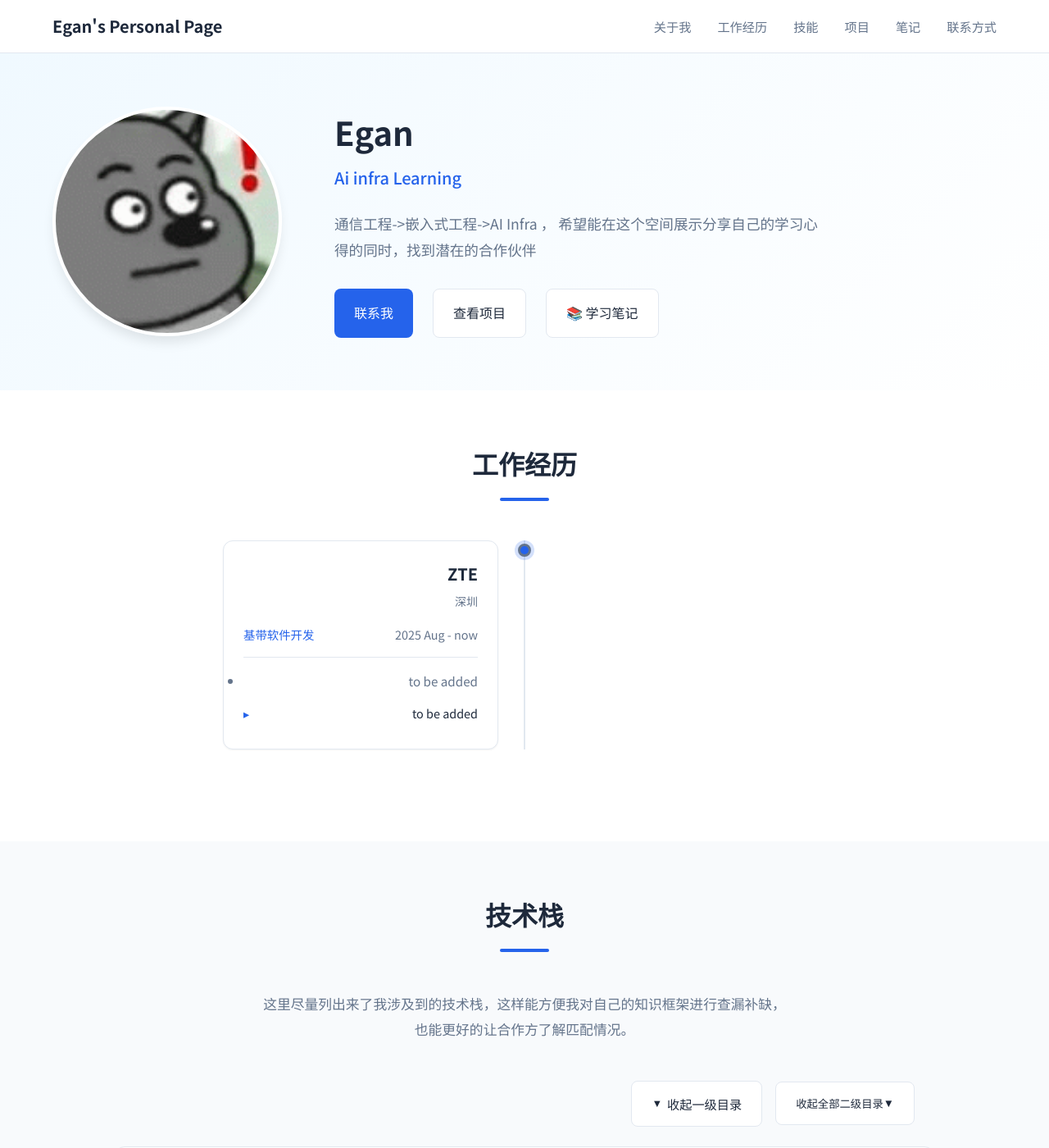
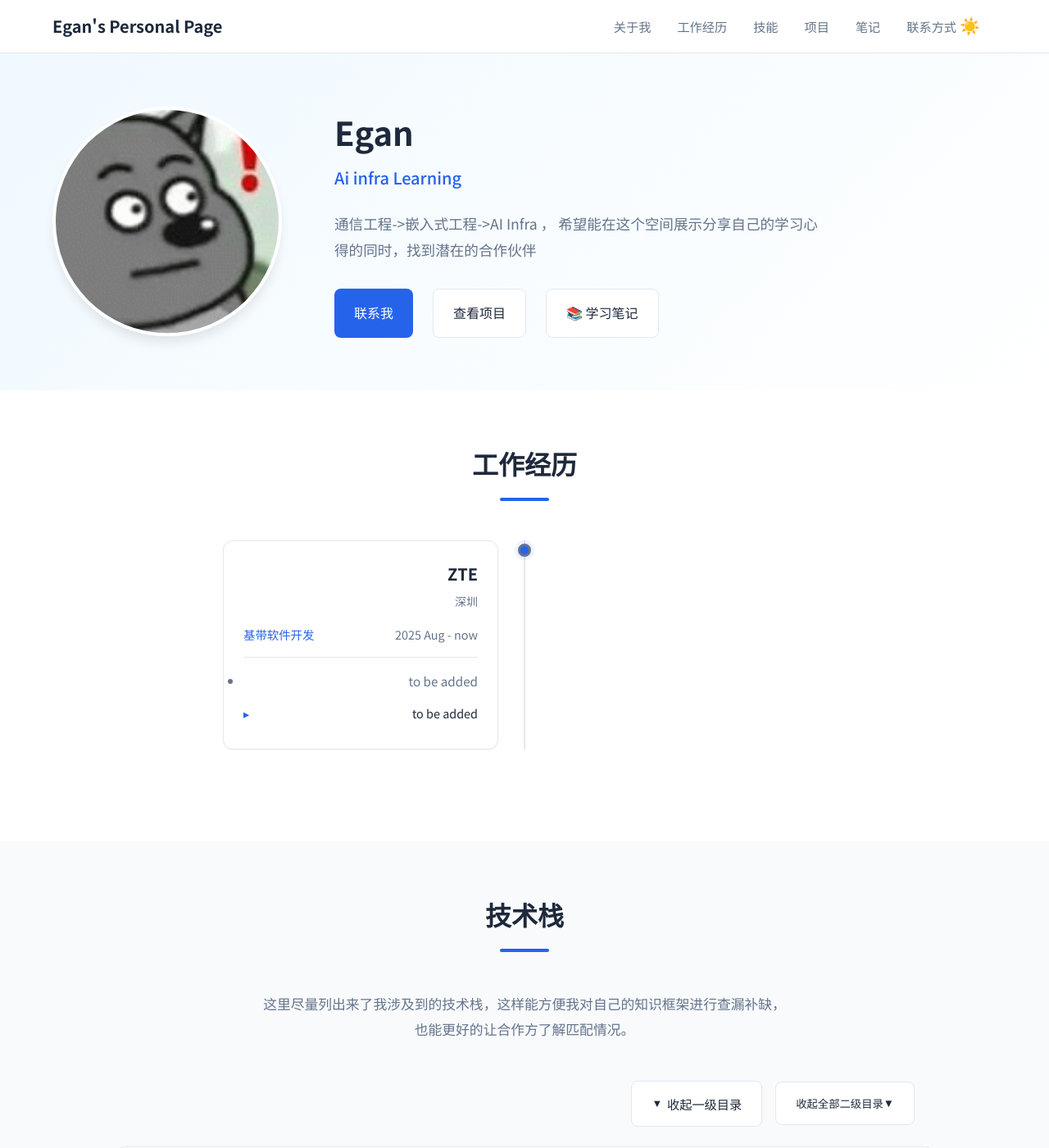
Before and after one commit to Lejun-Hu/Lejun-Hu.github.io, a Jekyll site: the page built from index.md, in a window 1280 px wide and 1400 px high. Shown: the whole window at 82% size. Built offline with Jekyll 4.4.1, drawn with Linux system fonts in a browser that asks for light colours.

Commit message:
添加黑夜/白天主题切换功能
- 在head.html添加防闪烁内联脚本，页面渲染前应用主题
- 在header.html导航栏添加主题切换按钮
- 扩展CSS变量系统，新增卡片/头部/页脚/代码块等主题变量
- 添加data-theme=dark深色主题，参考GitHub Dark Dimmed风格
- 扫描并修复所有硬编码颜色为CSS变量
- 添加toggleTheme和syncThemeToggle实现切换与持久化

```diff
--- a/_includes/head.html
+++ b/_includes/head.html
@@ -1,4 +1,12 @@
 <head>
+  <!-- 主题防闪烁脚本：在页面渲染前读取并应用主题 -->
+  <script>
+    (function() {
+      const theme = localStorage.getItem('theme') || 'light';
+      document.documentElement.setAttribute('data-theme', theme);
+    })();
+  </script>
+
   <!-- 基础 meta 标签 -->
   <meta charset="UTF-8">
   <meta name="viewport" content="width=device-width, initial-scale=1.0">
--- a/_includes/header.html
+++ b/_includes/header.html
@@ -19,6 +19,12 @@
         <a href="{{ '/' | relative_url }}#contact" class="nav-link">联系方式</a>
       </div>
 
+      <!-- 主题切换按钮 -->
+      <button type="button" class="theme-toggle" id="theme-toggle" aria-label="切换主题" onclick="toggleTheme()">
+        <span class="theme-icon-light" aria-hidden="true">☀️</span>
+        <span class="theme-icon-dark" aria-hidden="true">🌙</span>
+      </button>
+
       <!-- 移动端汉堡菜单按钮（小屏幕显示） -->
       <button class="menu-toggle" aria-label="切换菜单" onclick="toggleMenu()">
         <span></span>
--- a/assets/css/main.scss
+++ b/assets/css/main.scss
@@ -6,7 +6,7 @@
 // 1. 变量定义（设计系统）
 // ============================================
 
-// 颜色系统
+// 颜色系统（浅色主题为默认）
 :root {
   --color-primary: #2563eb;      // 主色：蓝色
   --color-primary-dark: #1d4ed8; // 主色深
@@ -16,6 +16,28 @@
   --color-bg: #ffffff;           // 背景白
   --color-bg-alt: #f8fafc;       // 交替背景：浅灰
   --color-border: #e2e8f0;       // 边框色
+  --color-card-bg: #ffffff;      // 卡片背景
+  --color-header-bg: rgba(255, 255, 255, 0.95); // 头部背景
+  --color-footer-bg: #1e293b;    // 页脚背景
+  --color-footer-text: rgba(255, 255, 255, 0.8); // 页脚文字
+  --color-footer-copyright: rgba(255, 255, 255, 0.6); // 页脚版权
+  --color-code-bg: #1e293b;      // 代码块背景
+  --color-code-text: #e2e8f0;    // 代码块文字
+  --color-code-inline: #c7254e;  // 行内代码颜色
+  --color-hero-gradient-start: #f0f9ff; // Hero渐变起始
+  --color-hero-gradient-end: #ffffff;   // Hero渐变结束
+  --color-tag-bg: rgba(37, 99, 235, 0.08); // 标签背景
+  --color-tag-border: rgba(37, 99, 235, 0.25); // 标签边框
+  --color-tag-bg-hover: rgba(37, 99, 235, 0.15); // 标签悬停背景
+  --color-tag-border-hover: rgba(37, 99, 235, 0.4); // 标签悬停边框
+  --color-green-tag-bg: rgba(16, 185, 129, 0.08);
+  --color-green-tag-border: rgba(16, 185, 129, 0.25);
+  --color-green-tag-bg-hover: rgba(16, 185, 129, 0.15);
+  --color-green-tag-border-hover: rgba(16, 185, 129, 0.4);
+  --color-gray-tag-bg: rgba(100, 116, 139, 0.08);
+  --color-gray-tag-border: rgba(100, 116, 139, 0.25);
+  --color-gray-tag-bg-hover: rgba(100, 116, 139, 0.15);
+  --color-gray-tag-border-hover: rgba(100, 116, 139, 0.4);
 
   // 间距系统（8px 基准）
   --space-xs: 0.5rem;   // 8px
@@ -37,6 +59,44 @@
   --shadow-sm: 0 1px 2px 0 rgb(0 0 0 / 0.05);
   --shadow-md: 0 4px 6px -1px rgb(0 0 0 / 0.1);
   --shadow-lg: 0 10px 15px -3px rgb(0 0 0 / 0.1);
+}
+
+// 深色主题（GitHub Dark Dimmed 风格）
+[data-theme="dark"] {
+  --color-primary: #58a6ff;
+  --color-primary-dark: #79b8ff;
+  --color-secondary: #8b949e;
+  --color-text: #c9d1d9;
+  --color-text-light: #8b949e;
+  --color-bg: #0d1117;
+  --color-bg-alt: #161b22;
+  --color-border: #30363d;
+  --color-card-bg: #161b22;
+  --color-header-bg: rgba(13, 17, 23, 0.95);
+  --color-footer-bg: #010409;
+  --color-footer-text: rgba(201, 209, 217, 0.8);
+  --color-footer-copyright: rgba(139, 148, 158, 0.6);
+  --color-code-bg: #161b22;
+  --color-code-text: #c9d1d9;
+  --color-code-inline: #ff7b72;
+  --color-hero-gradient-start: #161b22;
+  --color-hero-gradient-end: #0d1117;
+  --color-tag-bg: rgba(88, 166, 255, 0.12);
+  --color-tag-border: rgba(88, 166, 255, 0.3);
+  --color-tag-bg-hover: rgba(88, 166, 255, 0.2);
+  --color-tag-border-hover: rgba(88, 166, 255, 0.45);
+  --color-green-tag-bg: rgba(35, 197, 94, 0.12);
+  --color-green-tag-border: rgba(35, 197, 94, 0.3);
+  --color-green-tag-bg-hover: rgba(35, 197, 94, 0.2);
+  --color-green-tag-border-hover: rgba(35, 197, 94, 0.45);
+  --color-gray-tag-bg: rgba(139, 148, 158, 0.12);
+  --color-gray-tag-border: rgba(139, 148, 158, 0.3);
+  --color-gray-tag-bg-hover: rgba(139, 148, 158, 0.2);
+  --color-gray-tag-border-hover: rgba(139, 148, 158, 0.45);
+
+  --shadow-sm: 0 1px 2px 0 rgb(0 0 0 / 0.3);
+  --shadow-md: 0 4px 6px -1px rgb(0 0 0 / 0.4);
+  --shadow-lg: 0 10px 15px -3px rgb(0 0 0 / 0.5);
 }
 
 // ============================================
@@ -130,7 +190,7 @@ a {
 .site-header {
   position: sticky;  // 滚动时固定在顶部
   top: 0;
-  background: rgba(255, 255, 255, 0.95);
+  background: var(--color-header-bg);
   backdrop-filter: blur(10px);  // 毛玻璃效果
   border-bottom: 1px solid var(--color-border);
   z-index: 100;
@@ -168,7 +228,7 @@ a {
     top: 64px;
     left: 0;
     right: 0;
-    background: white;
+    background: var(--color-card-bg);
     flex-direction: column;
     padding: var(--space-md);
     border-bottom: 1px solid var(--color-border);
@@ -196,6 +256,39 @@ a {
     &:last-child {
       border-bottom: none;
     }
+  }
+}
+
+// 主题切换按钮
+.theme-toggle {
+  background: none;
+  border: none;
+  cursor: pointer;
+  padding: 4px;
+  font-size: 1.25rem;
+  line-height: 1;
+  display: flex;
+  align-items: center;
+  justify-content: center;
+  margin-right: var(--space-sm);
+  border-radius: var(--radius-sm);
+  transition: background-color 0.2s;
+
+  &:hover {
+    background-color: var(--color-bg-alt);
+  }
+
+  .theme-icon-dark {
+    display: none;
+  }
+}
+
+[data-theme="dark"] .theme-toggle {
+  .theme-icon-light {
+    display: none;
+  }
+  .theme-icon-dark {
+    display: inline;
   }
 }
 
@@ -239,7 +332,7 @@ a {
 
 .hero-section {
   padding: var(--space-2xl) 0;
-  background: linear-gradient(135deg, #f0f9ff 0%, #ffffff 100%);
+  background: linear-gradient(135deg, var(--color-hero-gradient-start) 0%, var(--color-hero-gradient-end) 100%);
 
   .container {
     display: grid;
@@ -260,7 +353,7 @@ a {
     height: 280px;
     object-fit: cover;
     border-radius: 50%;  // 圆形头像
-    border: 4px solid white;
+    border: 4px solid var(--color-bg);
     box-shadow: var(--shadow-lg);
     margin: 0 auto;
 
@@ -313,18 +406,18 @@ a {
 
   &.btn-primary {
     background: var(--color-primary);
-    color: white;
+    color: #ffffff;
 
     &:hover {
       background: var(--color-primary-dark);
-      color: white;
+      color: #ffffff;
       transform: translateY(-2px);
       box-shadow: var(--shadow-md);
     }
   }
 
   &.btn-secondary {
-    background: white;
+    background: var(--color-card-bg);
     color: var(--color-text);
     border: 1px solid var(--color-border);
 
@@ -392,7 +485,7 @@ a {
   // 当前工作的特殊样式
   &.current .timeline-marker {
     background: var(--color-primary);
-    box-shadow: 0 0 0 4px rgba(37, 99, 235, 0.2);
+    box-shadow: 0 0 0 4px var(--color-tag-bg);
   }
 }
 
@@ -400,7 +493,7 @@ a {
   position: absolute;
   width: 16px;
   height: 16px;
-  background: white;
+  background: var(--color-bg);
   border: 3px solid var(--color-secondary);
   border-radius: 50%;
   top: 4px;
@@ -426,7 +519,7 @@ a {
 }
 
 .timeline-content {
-  background: white;
+  background: var(--color-card-bg);
   padding: var(--space-md);
   border-radius: var(--radius-lg);
   box-shadow: var(--shadow-sm);
@@ -525,7 +618,7 @@ a {
   border-radius: var(--radius-md);
   font-weight: 500;
   font-size: 0.95rem;
-  background: white;
+  background: var(--color-card-bg);
   color: var(--color-text);
   border: 1px solid var(--color-border);
   cursor: pointer;
@@ -569,7 +662,7 @@ a {
 }
 
 .tech-category {
-  background: white;
+  background: var(--color-card-bg);
   padding: var(--space-lg);
   border-radius: var(--radius-lg);
   box-shadow: var(--shadow-sm);
@@ -701,37 +794,37 @@ a {
   // 默认 / 熟悉 → 蓝色主题
   &[data-level="熟悉"],
   &:not([data-level]) {
-    background: rgba(37, 99, 235, 0.08);
+    background: var(--color-tag-bg);
     color: var(--color-primary);
-    border-color: rgba(37, 99, 235, 0.25);
+    border-color: var(--color-tag-border);
 
     &:hover {
-      background: rgba(37, 99, 235, 0.15);
-      border-color: rgba(37, 99, 235, 0.4);
+      background: var(--color-tag-bg-hover);
+      border-color: var(--color-tag-border-hover);
     }
   }
 
   // 使用过 → 绿色主题
   &[data-level="使用过"] {
-    background: rgba(16, 185, 129, 0.08);
+    background: var(--color-green-tag-bg);
     color: #059669;
-    border-color: rgba(16, 185, 129, 0.25);
+    border-color: var(--color-green-tag-border);
 
     &:hover {
-      background: rgba(16, 185, 129, 0.15);
-      border-color: rgba(16, 185, 129, 0.4);
+      background: var(--color-green-tag-bg-hover);
+      border-color: var(--color-green-tag-border-hover);
     }
   }
 
   // 了解基本概念 → 灰色主题
   &[data-level="了解基本概念"] {
-    background: rgba(100, 116, 139, 0.08);
+    background: var(--color-gray-tag-bg);
     color: #475569;
-    border-color: rgba(100, 116, 139, 0.25);
+    border-color: var(--color-gray-tag-border);
 
     &:hover {
-      background: rgba(100, 116, 139, 0.15);
-      border-color: rgba(100, 116, 139, 0.4);
+      background: var(--color-gray-tag-bg-hover);
+      border-color: var(--color-gray-tag-border-hover);
     }
   }
 }
@@ -753,7 +846,7 @@ a {
   grid-template-columns: 150px 1fr;
   gap: var(--space-md);
   padding: var(--space-md);
-  background: white;
+  background: var(--color-card-bg);
   border-radius: var(--radius-lg);
   border: 1px solid var(--color-border);
 
@@ -801,7 +894,7 @@ a {
 }
 
 .project-row {
-  background: white;
+  background: var(--color-card-bg);
   border-radius: var(--radius-lg);
   border: 1px solid var(--color-border);
   box-shadow: var(--shadow-sm);
@@ -1001,7 +1094,7 @@ a {
   align-items: center;
   gap: var(--space-sm);
   padding: var(--space-md) var(--space-lg);
-  background: white;
+  background: var(--color-card-bg);
   border-radius: var(--radius-lg);
   border: 1px solid var(--color-border);
   transition: all 0.2s;
@@ -1022,8 +1115,8 @@ a {
 // ============================================
 
 .site-footer {
-  background: var(--color-text);
-  color: white;
+  background: var(--color-footer-bg);
+  color: var(--color-footer-text);
   padding: var(--space-xl) 0 var(--space-md);
   margin-top: var(--space-2xl);
 
@@ -1039,16 +1132,16 @@ a {
   margin-bottom: var(--space-md);
 
   a {
-    color: rgba(255, 255, 255, 0.8);
+    color: var(--color-footer-text);
 
     &:hover {
-      color: white;
+      color: var(--color-text);
     }
   }
 }
 
 .copyright {
-  color: rgba(255, 255, 255, 0.6);
+  color: var(--color-footer-copyright);
   font-size: 0.9rem;
 }
 
@@ -1059,7 +1152,7 @@ a {
 // 笔记列表页
 .notes-hero {
   padding: var(--space-2xl) 0 var(--space-xl);
-  background: linear-gradient(135deg, #f0f9ff 0%, #ffffff 100%);
+  background: linear-gradient(135deg, var(--color-hero-gradient-start) 0%, var(--color-hero-gradient-end) 100%);
 }
 
 .notes-intro {
@@ -1084,7 +1177,7 @@ a {
 }
 
 .note-card {
-  background: white;
+  background: var(--color-card-bg);
   border-radius: var(--radius-lg);
   padding: var(--space-lg);
   border: 1px solid var(--color-border);
@@ -1115,7 +1208,7 @@ a {
   display: inline-block;
   padding: 2px 10px;
   background: var(--color-primary);
-  color: white;
+  color: #ffffff;
   border-radius: 20px;
   font-size: 0.75rem;
   font-weight: 500;
@@ -1171,7 +1264,7 @@ a {
 // 笔记详情页
 .note-header {
   padding: var(--space-2xl) 0 var(--space-xl);
-  background: linear-gradient(135deg, #f0f9ff 0%, #ffffff 100%);
+  background: linear-gradient(135deg, var(--color-hero-gradient-start) 0%, var(--color-hero-gradient-end) 100%);
 }
 
 .note-header-content {
@@ -1254,12 +1347,12 @@ a {
     border-radius: var(--radius-sm);
     font-family: 'Fira Code', 'Consolas', monospace;
     font-size: 0.9em;
-    color: #c7254e;
+    color: var(--color-code-inline);
   }
 
   pre {
-    background: #1e293b;
-    color: #e2e8f0;
+    background: var(--color-code-bg);
+    color: var(--color-code-text);
     padding: var(--space-md);
     border-radius: var(--radius-md);
     overflow-x: auto;
--- a/assets/js/main.js
+++ b/assets/js/main.js
@@ -1,3 +1,37 @@
+/**
+ * 主题切换
+ * 在浅色和深色主题之间切换
+ */
+function toggleTheme() {
+  const html = document.documentElement;
+  const currentTheme = html.getAttribute('data-theme') || 'light';
+  const newTheme = currentTheme === 'light' ? 'dark' : 'light';
+
+  html.setAttribute('data-theme', newTheme);
+  localStorage.setItem('theme', newTheme);
+}
+
+/**
+ * 同步主题切换按钮状态
+ * 根据当前主题显示/隐藏对应的图标
+ */
+function syncThemeToggle() {
+  const html = document.documentElement;
+  const currentTheme = html.getAttribute('data-theme') || 'light';
+  const lightIcon = document.querySelector('.theme-icon-light');
+  const darkIcon = document.querySelector('.theme-icon-dark');
+
+  if (lightIcon && darkIcon) {
+    if (currentTheme === 'dark') {
+      lightIcon.style.display = 'none';
+      darkIcon.style.display = 'inline';
+    } else {
+      lightIcon.style.display = 'inline';
+      darkIcon.style.display = 'none';
+    }
+  }
+}
+
 /**
  * 移动端菜单切换
  * 点击汉堡按钮时显示/隐藏导航菜单
@@ -40,6 +74,9 @@ document.addEventListener('DOMContentLoaded', () => {
       tag.style.transform = 'translateY(0)';
     });
   });
+
+  // 同步主题切换按钮图标
+  syncThemeToggle();
 });
 
 /**
```
